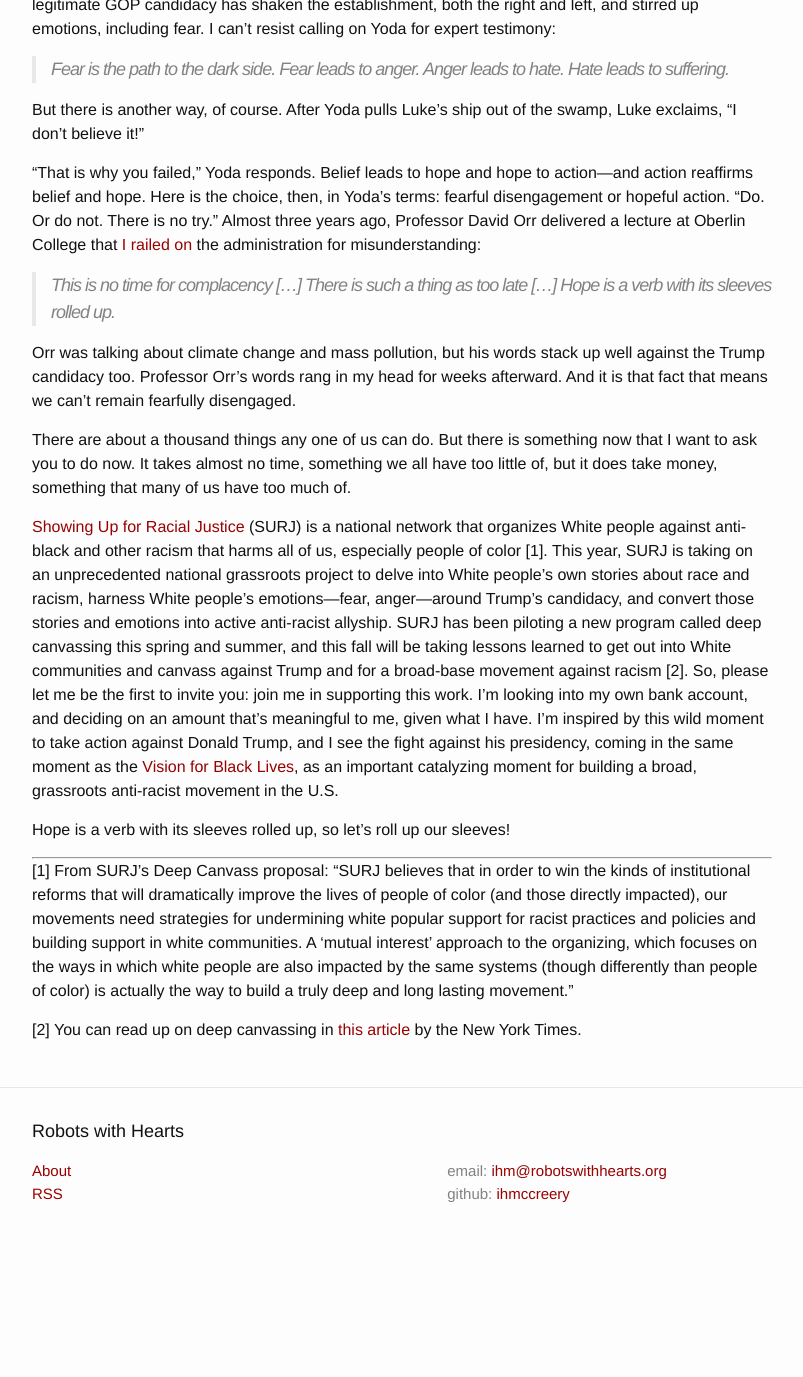
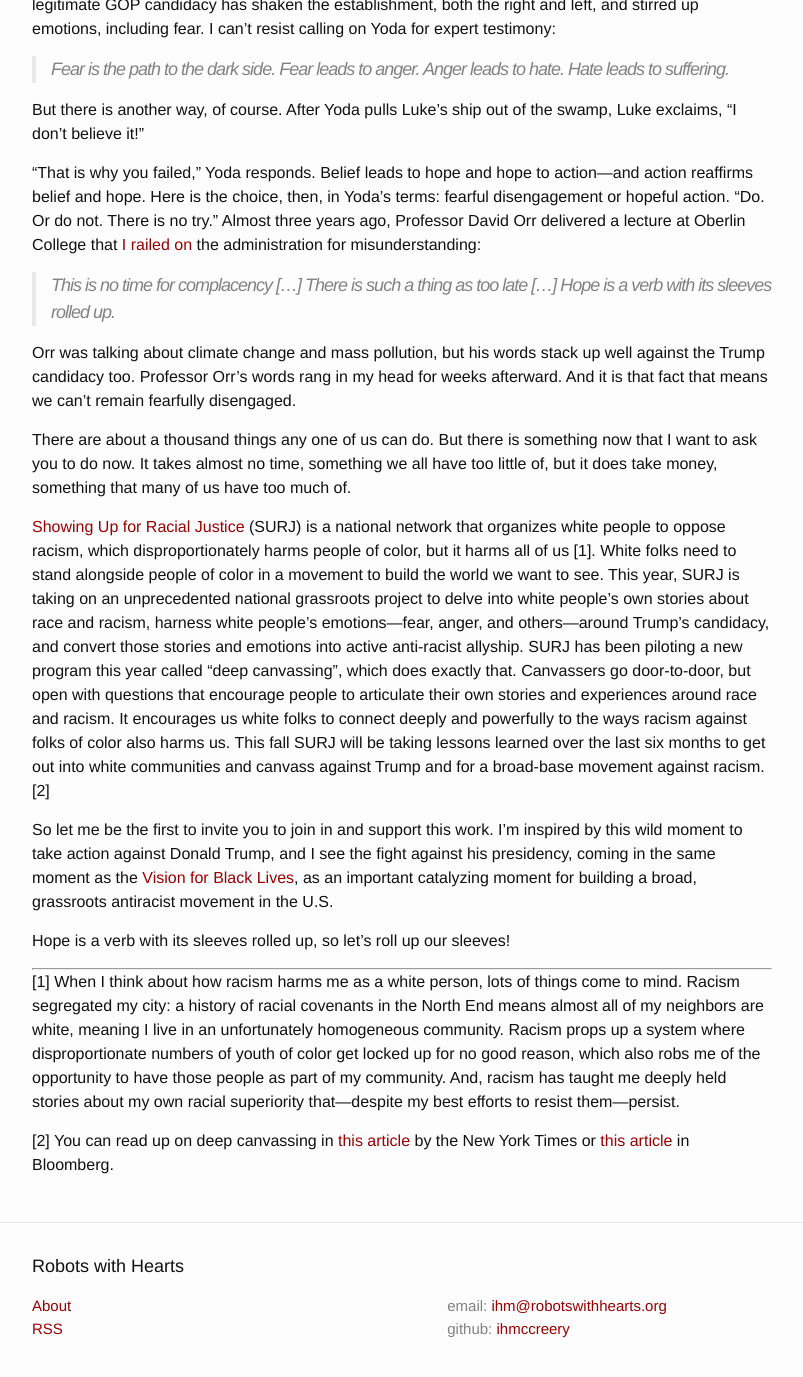
Before and after one commit to ihmccreery/ihmccreery.github.io, a Jekyll site: the page built from _posts/2016-08-30-inspired-and-hopeful.md, in a window 1280 px wide and 1400 px high, scrolled down 1111 px. Shown: the top 1377 px of the window, without its empty margins (238-1041 px from the left). Built offline with Jekyll 4.4.1, drawn with Linux system fonts in a browser that asks for light colours; before the commit the page ends 2376 px from its top, so only the background shows below that.

Commit message:
Edits to my-decision-to-leave-google and inspired-and-hopeful

```diff
--- a/_posts/2016-08-30-inspired-and-hopeful.md
+++ b/_posts/2016-08-30-inspired-and-hopeful.md
@@ -29,12 +29,14 @@
 
 There are about a thousand things any one of us can do.  But there is something now that I want to ask you to do now.  It takes almost no time, something we all have too little of, but it does take money, something that many of us have too much of.
 
-[Showing Up for Racial Justice](http://www.showingupforracialjustice.org/) (SURJ) is a national network that organizes White people against anti-black and other racism that harms all of us, especially people of color [1].  This year, SURJ is taking on an unprecedented national grassroots project to delve into White people’s own stories about race and racism, harness White people’s emotions—fear, anger—around Trump’s candidacy, and convert those stories and emotions into active anti-racist allyship.  SURJ has been piloting a new program called deep canvassing this spring and summer, and this fall will be taking lessons learned to get out into White communities and canvass against Trump and for a broad-base movement against racism [2].  So, please let me be the first to invite you: join me in supporting this work.  I'm looking into my own bank account, and deciding on an amount that's meaningful to me, given what I have.  I’m inspired by this wild moment to take action against Donald Trump, and I see the fight against his presidency, coming in the same moment as the [Vision for Black Lives](http://www.showingupforracialjustice.org/), as an important catalyzing moment for building a broad, grassroots anti-racist movement in the U.S.
+[Showing Up for Racial Justice](http://www.showingupforracialjustice.org/) (SURJ) is a national network that organizes white people to oppose racism, which disproportionately harms people of color, but it harms all of us [1].  White folks need to stand alongside people of color in a movement to build the world we want to see.  This year, SURJ is taking on an unprecedented national grassroots project to delve into white people’s own stories about race and racism, harness white people’s emotions—fear, anger, and others—around Trump’s candidacy, and convert those stories and emotions into active anti-racist allyship.  SURJ has been piloting a new program this year called “deep canvassing”, which does exactly that.  Canvassers go door-to-door, but open with questions that encourage people to articulate their own stories and experiences around race and racism.  It encourages us white folks to connect deeply and powerfully to the ways racism against folks of color also harms us.  This fall SURJ will be taking lessons learned over the last six months to get out into white communities and canvass against Trump and for a broad-base movement against racism. [2]
+
+So let me be the first to invite you to join in and support this work.  I’m inspired by this wild moment to take action against Donald Trump, and I see the fight against his presidency, coming in the same moment as the [Vision for Black Lives](https://policy.m4bl.org/), as an important catalyzing moment for building a broad, grassroots antiracist movement in the U.S.
 
 Hope is a verb with its sleeves rolled up, so let's roll up our sleeves!
 
 ---
 
-[1] From SURJ’s Deep Canvass proposal: “SURJ believes that in order to win the kinds of institutional reforms that will dramatically improve the lives of people of color (and those directly impacted), our movements need strategies for undermining white popular support for racist practices and policies and building support in white communities. A ‘mutual interest’ approach to the organizing, which focuses on the ways in which white people are also impacted by the same systems (though differently than people of color) is actually the way to build a truly deep and long lasting movement.”
+[1] When I think about how racism harms me as a white person, lots of things come to mind.  Racism segregated my city: a history of racial covenants in the North End means almost all of my neighbors are white, meaning I live in an unfortunately homogeneous community.  Racism props up a system where disproportionate numbers of youth of color get locked up for no good reason, which also robs me of the opportunity to have those people as part of my community.  And, racism has taught me deeply held stories about my own racial superiority that—despite my best efforts to resist them—persist.
 
-[2] You can read up on deep canvassing in [this article](http://www.nytimes.com/2016/04/10/magazine/how-do-you-change-voters-minds-have-a-conversation.html) by the New York Times.
+[2] You can read up on deep canvassing in [this article](http://www.nytimes.com/2016/04/10/magazine/how-do-you-change-voters-minds-have-a-conversation.html) by the New York Times or [this article](http://www.bloomberg.com/politics/features/2014-10-06/how-do-you-change-someones-mind-about-abortion-tell-them-you-had-one) in Bloomberg.
```
Also changed, not shown: _posts/2016-07-11-my-decision-to-leave-google.md (+1 -1 lines).
